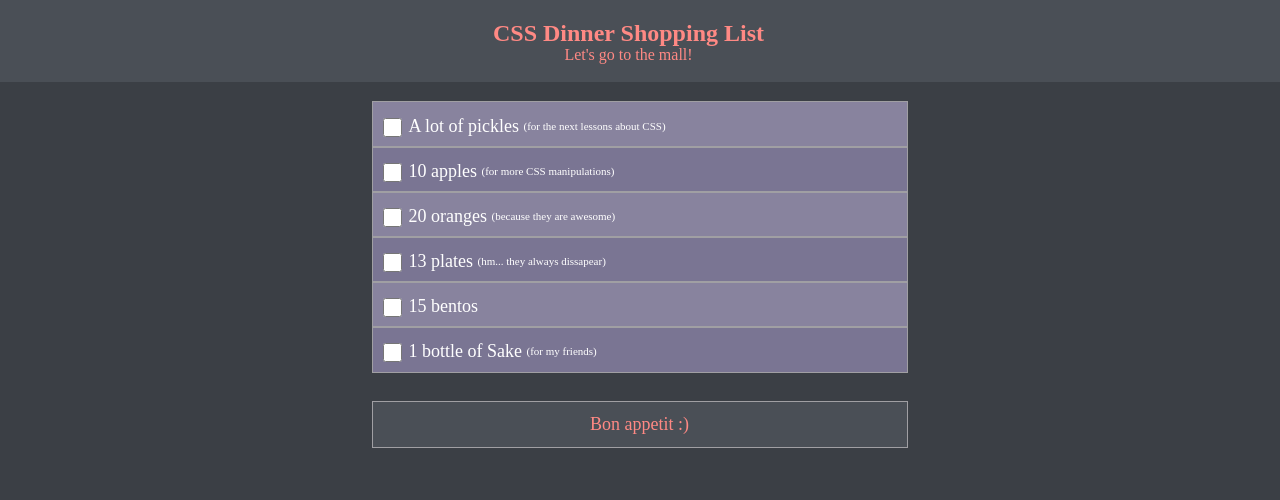
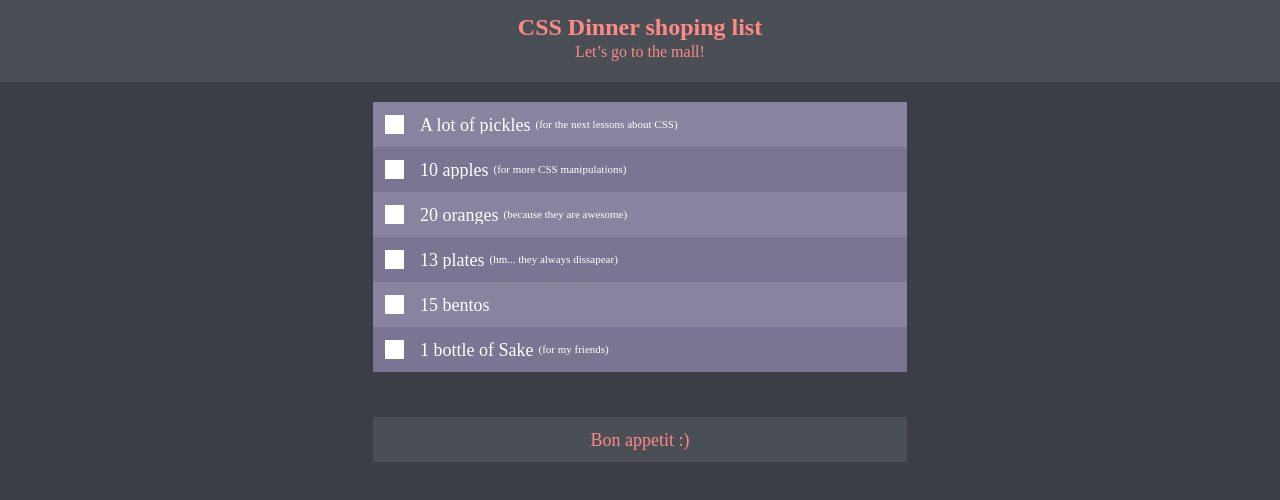
Before and after one commit to myroslavtiukhtii/homework-5, a plain HTML site: page index.html in a window 1280 px wide. Drawn offline with nearby package versions, Linux system fonts and the light colour scheme.

Commit message:
new version

```diff
--- a/css/style.css
+++ b/css/style.css
@@ -1,117 +1,155 @@
-/*Reviewer*/
-
 * {
+    font-size: 16px;
+    font-family: 'Roboto', 'Arial', 'Helvetica', sans-serif;
+    font-weight: 400;
+    line-height: 1;
     box-sizing: border-box;
-    line-height: 1;
 }
 
+body {
+    background-color: #3B3F45;
+}
 
-header {
+.container {
+    max-width: 534px;
+    margin: 0 auto;
+    padding: 0 15px;
+}
+
+.header {
+    min-height: 82px;
+    padding: 15px 0 12px;
     background-color: #4A4F56;
+    margin-bottom: 20px;
 }
 
 .header .container {
-    position: relative;
     display: flex;
     flex-direction: column;
     justify-content: flex-start;
     align-items: center;
-    padding: 19px 270px 35px 247px;
-    height: 82px;
 }
 
-.body .header span {
+.header h1 {
     font-size: 24px;
-    line-height: 28px;
-    font-weight: bold;
+    font-weight: 700;
+    text-align: center;
+    color: #FF8984;
+    margin-bottom: 5px;
+}
+
+.header span {
     color: #FF8984;
 }
 
-.body .header p {
-    font-size: 16px;
-    font-weight: 400;
-    color: #FF8984;
+.main {
+    min-height: calc(100vh - 82px);
+    padding: 20px 0 45px;
 }
 
-main {
-    background-color: #3B3F45;
-    min-height: 100vh;
+.list {
+    margin-bottom: 45px;
 }
 
-.main .container {
-    position: relative;
+.list li {
+    background-color: #88839E;
+}
+
+.list li:nth-last-of-type(2n+1) {
+    background-color: #7A7593;
+}
+
+.list li:hover {
+    background-color: #625E77;
+}
+
+.list li:hover label {
+    border-color: #fff;
+}
+
+.list label {
+    min-height: 45px;
     display: flex;
-    flex-direction: column;
     justify-content: flex-start;
     align-items: center;
-    padding: 20px 130px 135px 129px;
+    cursor: pointer;
+    border-top: 3px solid transparent;
+    border-bottom: 3px solid transparent;
+    padding: 5px 12px;
 }
 
-li {
-    outline: 1px solid #a09fa3;
-    width: 534px;
-    height: 45px;
-    background-color: #88839E;
-    color: #FFF;
+.list label input {
+    margin: 0 16px 0 0;
+    appearance: none;
 }
 
-li:nth-child(even) {
-    background-color: #7A7593;
-  }
-
-li:hover {
-    background-color: #625E77;
-    border-top: 2px solid #e5e0f4;
-    border-bottom: 2px solid #e5e0f4;
-    transition: all .1s ease-in;
+.list label input::before {
+    content: '';
+    width: 19px;
+    height: 19px;
+    display: flex;
+    justify-content: center;
+    align-items: center;
+    cursor: pointer;
+    font-family: "Font Awesome 5 Free";
+    font-weight: 700;
+    background-color: #fff;
 }
 
-li label {
-    font-style: normal;
-    font-weight: 400;
-    font-size: 18px;
-    line-height: 21px;
+.list label input:checked::before {
+    content: "\f00c";
 }
 
-li span {
-    font-style: normal;
-    font-weight: 400;
-    font-size: 11px;
-    line-height: 13px;
-    vertical-align: 2px;
-}
-
-input[type=checkbox]:checked + label.strikethrough {
-    text-decoration: line-through;
+.list label input:checked + .description .text {
     color: #9B96AC;
 }
 
-input[type=checkbox] {
-    margin: 11px 3px 13px 10px;
+.list label input:checked + .description::before {
+    content: '';
+    position: absolute;
+    top: 50%;
+    transform: translateY(-50%);
+    width: 100%;
+    height: 1px;
+    background-color: #9B96AC;;
 }
 
+.description {
+    position: relative;
+    display: inline-block;
+    overflow: hidden;
+    text-overflow: ellipsis;
+    white-space: nowrap;
+}
 
-.container input {
-    height: 19px;
-    width: 19px;
-    transform: translateY(5px);
-    border-radius: 1px;
-    accent-color: rgb(255, 252, 252);
-  }
+.text {
+    display: flex;
+    align-items: center;
+    font-size: 18px;
+    color: #fff;
+}
 
+.text span {
+    font-size: 11px;
+    margin-left: 5px;
+}
 
-.main .container p {
-    padding: 12px;
-    font-style: normal;
-    font-weight: 400;
+.message {
+    min-height: 45px;
+    display: flex;
+    flex-direction: column;
+    justify-content: center;
+    align-items: center;
+    padding: 10px 15px;
     font-size: 18px;
-    line-height: 21px;
-    position: absolute;
-    outline: 1px solid #a09fa3;
-    width: 534px;
-    height: 45px;
+    color: #FF8984;
     background-color: #4A4F56;
-    color: #FF8984;
-    text-align: center;
-    transform: translateY(300px);
 }
+
+@media only screen and (min-width: 568px) {
+
+    .container {
+        padding: 0;
+    }
+
+}
--- a/index.html
+++ b/index.html
@@ -5,57 +5,90 @@
     <meta http-equiv="X-UA-Compatible" content="IE=edge">
     <meta name="viewport" content="width=device-width, initial-scale=1.0">
     <link rel="stylesheet" href="https://cdnjs.cloudflare.com/ajax/libs/meyer-reset/2.0/reset.min.css" integrity="sha512-NmLkDIU1C/C88wi324HBc+S2kLhi08PN5GDeUVVVC/BVt/9Izdsc9SVeVfA1UZbY3sHUlDSyRXhCzHfr6hmPPw==" crossorigin="anonymous" referrerpolicy="no-referrer" />
-    <link rel="stylesheet" href="css/style.css">
-    <title>Shopping List - reviewer</title>
-    <link rel="shortcut icon" href="img/favicon.png" type="image/x-icon">
+    <link rel="stylesheet" href="https://cdnjs.cloudflare.com/ajax/libs/font-awesome/6.1.1/css/all.min.css" integrity="sha512-KfkfwYDsLkIlwQp6LFnl8zNdLGxu9YAA1QvwINks4PhcElQSvqcyVLLD9aMhXd13uQjoXtEKNosOWaZqXgel0g==" crossorigin="anonymous" referrerpolicy="no-referrer" />
+    <link rel="stylesheet" href="/css/style.css">
+    <title>CSS Dinner shoping list</title>
 </head>
-<body class="body">
+<body>
     <header class="header">
         <div class="container">
-            <span>CSS Dinner Shopping List</span>
-            <p>Let's go to the mall!</p>
+            <h1>CSS Dinner shoping list</h1>
+            <span>Let’s go to the mall!</span>
         </div>
     </header>
-    <main class="main">
+    <main>
+        <section class="shopping-list">
             <div class="container">
                 <ul class="list">
                     <li>
-                    <input type="checkbox" name="label-1">
-                <label for="label-1" class="strikethrough">
-                    A lot of pickles <span>(for the next lessons about CSS)</span>
-                </label>
-                </li>
-                <li><input type="checkbox" name="label-2">
-                <label for="label-2" class="strikethrough">
-                    10 apples <span>(for more CSS manipulations)</span>
-                </label>
-                </li>
-                <li><input type="checkbox" name="label-3">
-                <label for="label-3" class="strikethrough">
-                    20 oranges <span>(because they are awesome)</span>
+                        <label>
+                            <input type="checkbox">
+                            <div class="description">
+                                <div class="text">
+                                    A lot of pickles
+                                    <span>(for the next lessons about CSS)</span>
+                                </div>
+                            </div>
                         </label>
                     </li>
                     <li>
-                    <input type="checkbox" name="label-4">
-                <label for="label-4" class="strikethrough">
-                    13 plates <span>(hm... they always dissapear)</span>
+                        <label>
+                            <input type="checkbox">
+                            <div class="description">
+                                <div class="text">
+                                    10 apples
+                                    <span>(for more CSS manipulations)</span>
+                                </div>
+                            </div>
                         </label>
                     </li>
                     <li>
-                <input type="checkbox" name="label-5">
-                <label for="label-5" class="strikethrough">
-                    15 bentos
+                        <label>
+                            <input type="checkbox">
+                            <div class="description">
+                                <div class="text">
+                                    20 oranges
+                                    <span>(because they are awesome)</span>
+                                </div>
+                            </div>
                         </label>
                     </li>
                     <li>
-                <input type="checkbox" name="label-6">
-                <label for="label-6" class="strikethrough">
-                    1 bottle of Sake <span>(for my friends)</span>
+                        <label>
+                            <input type="checkbox">
+                            <div class="description">
+                                <div class="text">
+                                    13 plates
+                                    <span>(hm... they always dissapear)</span>
+                                </div>
+                            </div>
+                        </label>
+                    </li>
+                    <li>
+                        <label>
+                            <input type="checkbox">
+                            <div class="description">
+                                <div class="text">
+                                    15 bentos
+                                </div>
+                            </div>
+                        </label>
+                    </li>
+                    <li>
+                        <label>
+                            <input type="checkbox">
+                            <div class="description">
+                                <div class="text">
+                                    1 bottle of Sake
+                                    <span> (for my friends)</span>
+                                </div>
+                            </div>
                         </label>
                     </li>
                 </ul>
-            <p>Bon appetit :)</p>
+                <span class="message">Bon appetit :)</span>
             </div>
-
+        </section>
     </main>
 </body>
+</html>
```
Lines whose indentation alone changed are shown as unchanged.
